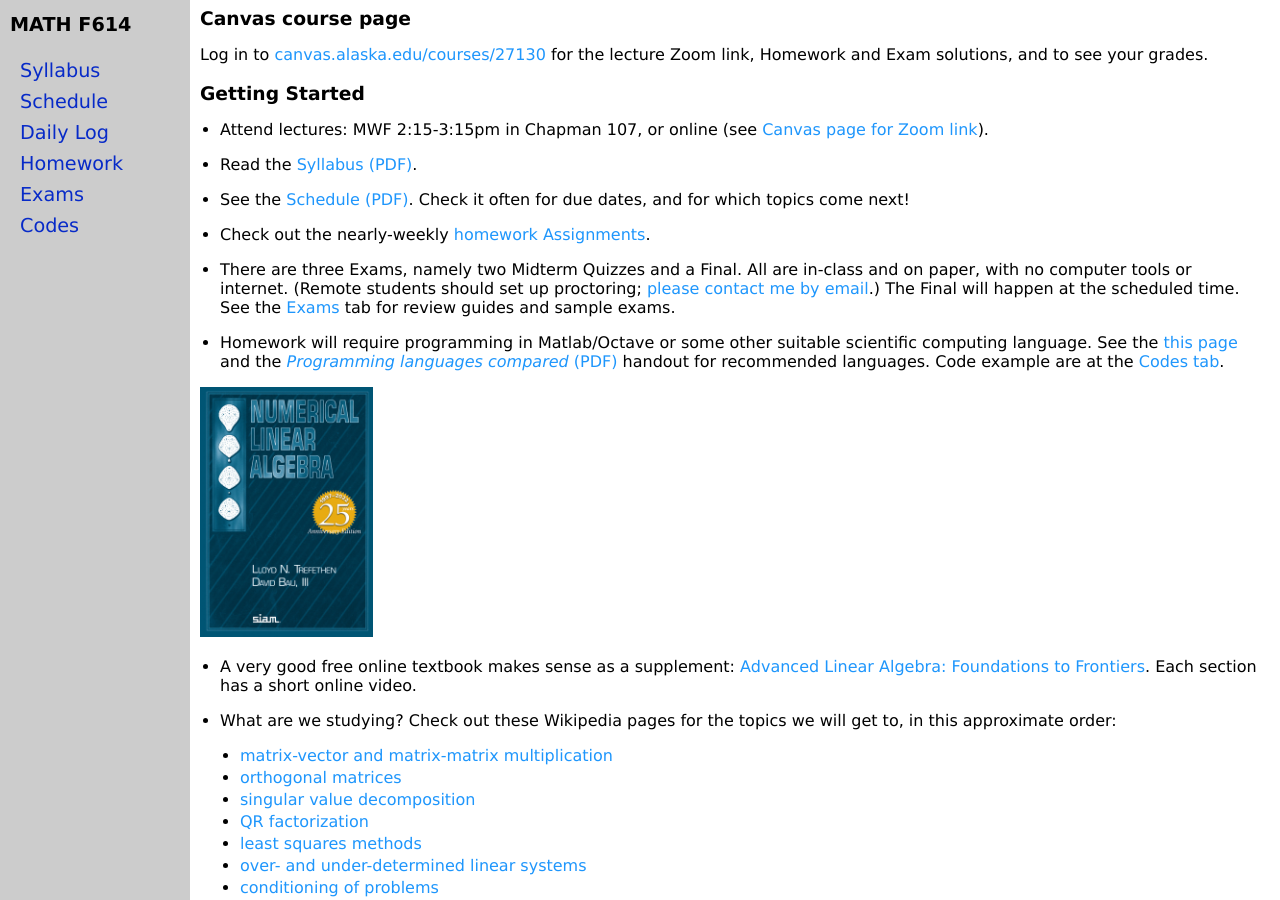
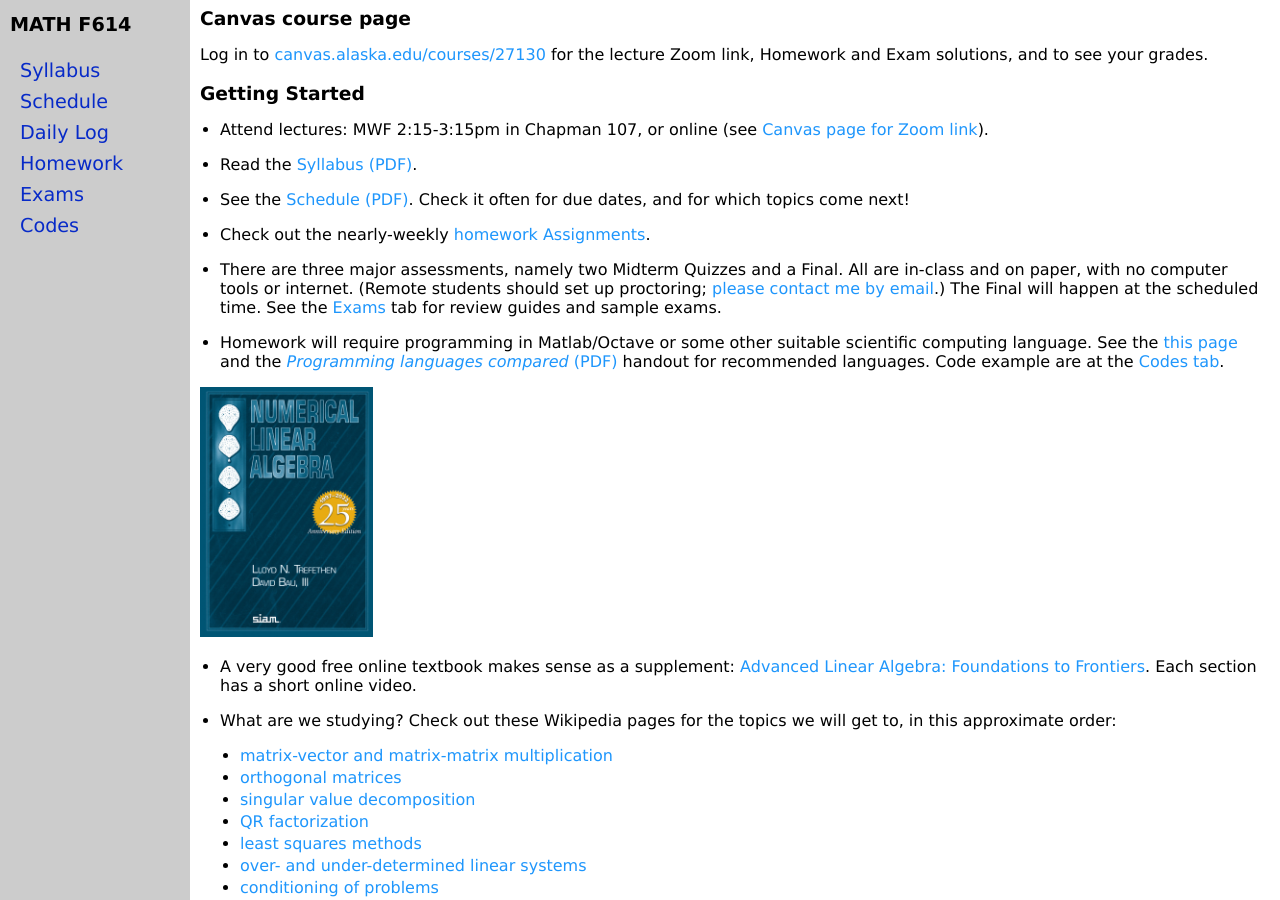
Before and after one commit to bueler/nla, a Jekyll site: the page built from index.md, in a window 1280 px wide and 900 px high, scrolled down 308 px. Built offline with Jekyll 4.4.1, drawn with Linux system fonts in a browser that asks for light colours.

Commit message:
minor change in wording

```diff
--- a/index.md
+++ b/index.md
@@ -27,7 +27,7 @@ Log in to [canvas.alaska.edu/courses/27130](https://canvas.alaska.edu/courses/27
 
 * Check out the nearly-weekly [homework Assignments](homework).
 
-* There are three Exams, namely two Midterm Quizzes and a Final.  All are in-class and on paper, with no computer tools or internet.  (Remote students should set up proctoring; [please contact me by email](mailto:elbueler@alaska.edu).)  The Final will happen at the scheduled time.  See the [Exams](exams) tab for review guides and sample exams.
+* There are three major assessments, namely two Midterm Quizzes and a Final.  All are in-class and on paper, with no computer tools or internet.  (Remote students should set up proctoring; [please contact me by email](mailto:elbueler@alaska.edu).)  The Final will happen at the scheduled time.  See the [Exams](exams) tab for review guides and sample exams.
 
 * Homework will require programming in Matlab/Octave or some other suitable scientific computing language.  See the [this page](computing) and the [_Programming languages compared_ (PDF)](https://bueler.github.io/compareMOP.pdf) handout for recommended languages.  Code example are at the [Codes tab](codes).
 
```
